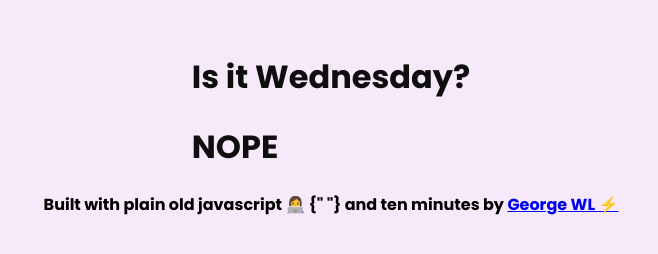
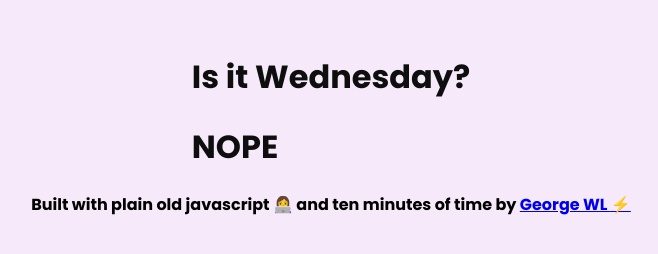
Before and after one commit to GeorgeWL/wednesday, a plain HTML site: page index.html in a window 1280 px wide. Shown: the whole page, without its empty margins (309-967 px from the left). Drawn offline with Linux system fonts and the light colour scheme.

Commit message:
Update index.html

```diff
--- a/index.html
+++ b/index.html
@@ -38,8 +38,8 @@
           Built with plain old javascript
           <span role="img" aria-label="coder emoji">
             👩‍💻
-          </span>{" "}
-          and ten minutes by
+          </span>
+          and ten minutes of time by
           <a
             href="https://georgewl.dev"
             target="_blank"
```
